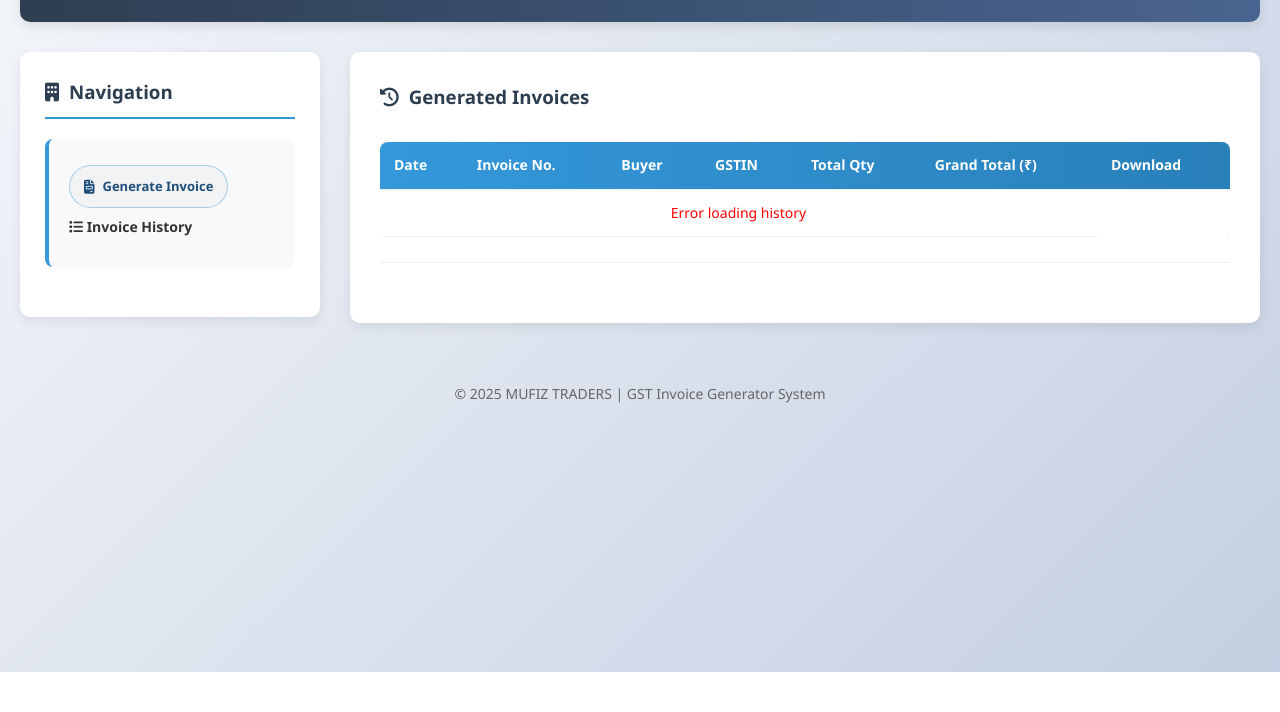
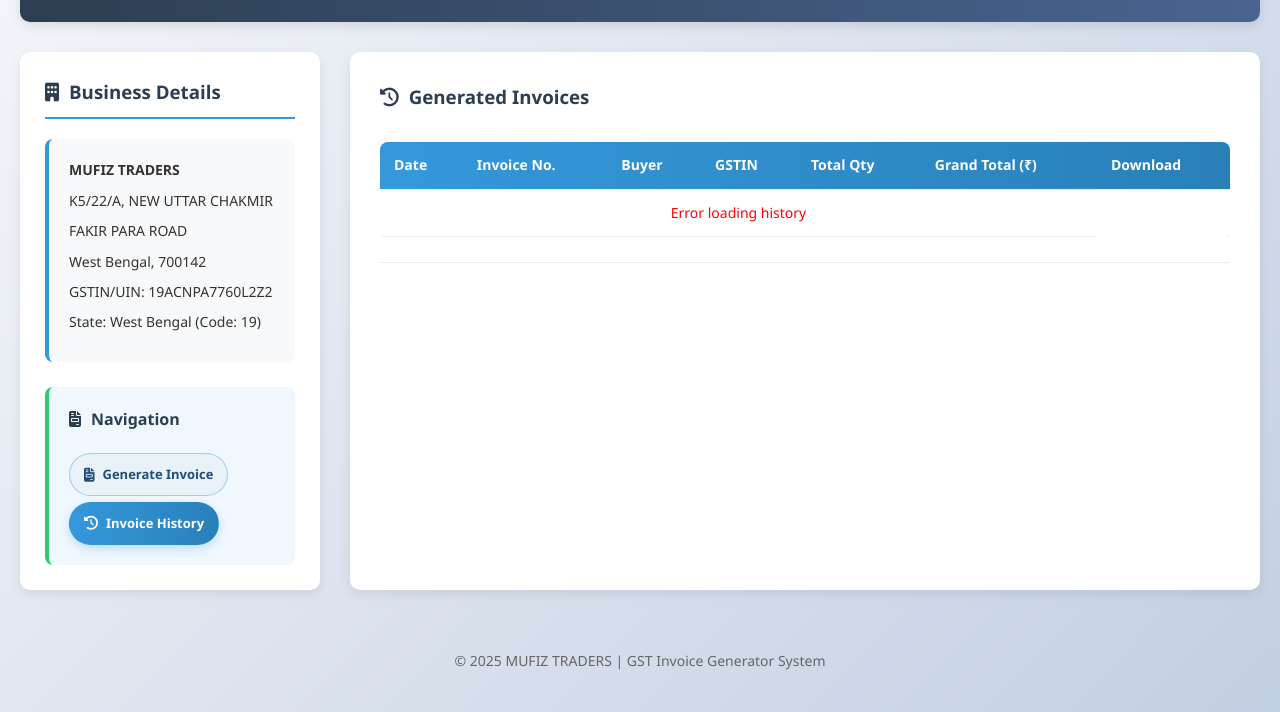
Before and after one commit to sahibalam/billingfrontend, a plain HTML site: page history.html in a window 1280 px wide. Shown: the part 128-840 px from the top of the page. Before the commit the page ends 800 px from the top, so only its background shows below. Drawn offline with Linux system fonts and the light colour scheme; no server answers.

Commit message:
Improve sidebar navigation styling and active state

```diff
--- a/history.html
+++ b/history.html
@@ -17,10 +17,20 @@
     <div class="app-container">
       <div class="sidebar">
         <div class="business-info">
-          <h3><i class="fas fa-building"></i> Navigation</h3>
+          <h3><i class="fas fa-building"></i> Business Details</h3>
           <div class="info-card">
+            <p><strong>MUFIZ TRADERS</strong></p>
+            <p>K5/22/A, NEW UTTAR CHAKMIR</p>
+            <p>FAKIR PARA ROAD</p>
+            <p>West Bengal, 700142</p>
+            <p>GSTIN/UIN: 19ACNPA7760L2Z2</p>
+            <p>State: West Bengal (Code: 19)</p>
+          </div>
+
+          <div class="bank-info" style="margin-top: 16px;">
+            <h4><i class="fas fa-file-invoice"></i> Navigation</h4>
             <p><a href="index.html"><i class="fas fa-file-invoice"></i> Generate Invoice</a></p>
-            <p><strong><i class="fas fa-list"></i> Invoice History</strong></p>
+            <p><a href="history.html" class="active-link"><i class="fas fa-clock-rotate-left"></i> Invoice History</a></p>
           </div>
         </div>
       </div>
--- a/style.css
+++ b/style.css
@@ -90,6 +90,13 @@ header h1 {
     border-color: transparent;
     box-shadow: 0 4px 10px rgba(52, 152, 219, 0.25);
     transform: translateY(-1px);
+}
+
+.sidebar a.active-link {
+    background: linear-gradient(to right, #3498db, #2980b9);
+    color: #ffffff;
+    border-color: transparent;
+    box-shadow: 0 4px 10px rgba(52, 152, 219, 0.25);
 }
 
 .info-card {
```
Also changed, not shown: index.html (+7 -5 lines).
